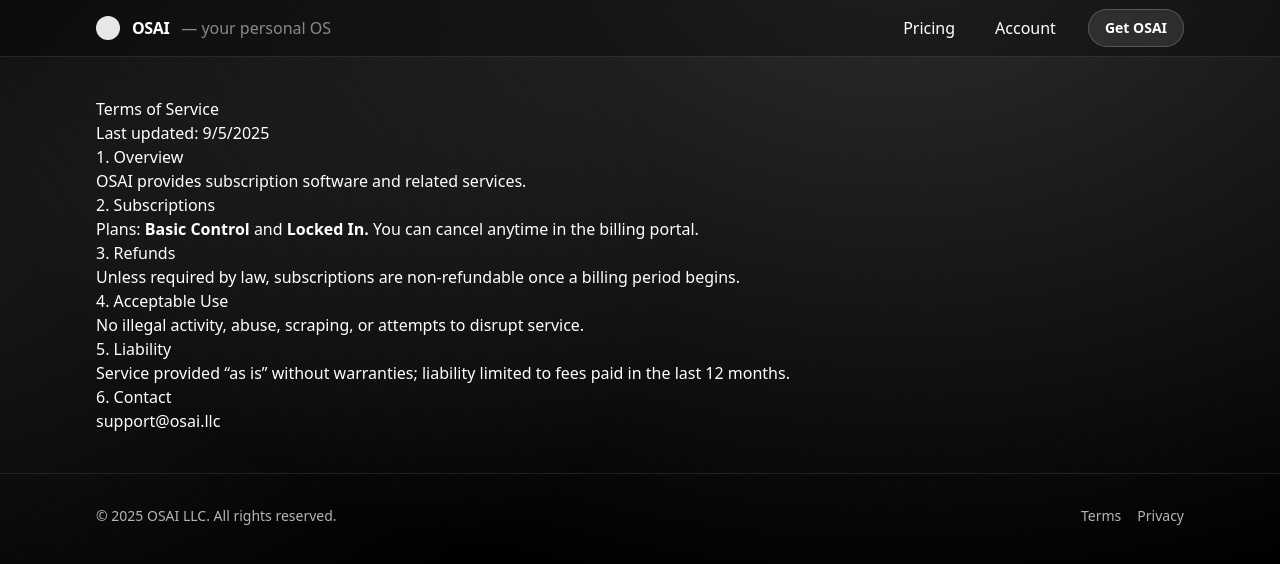
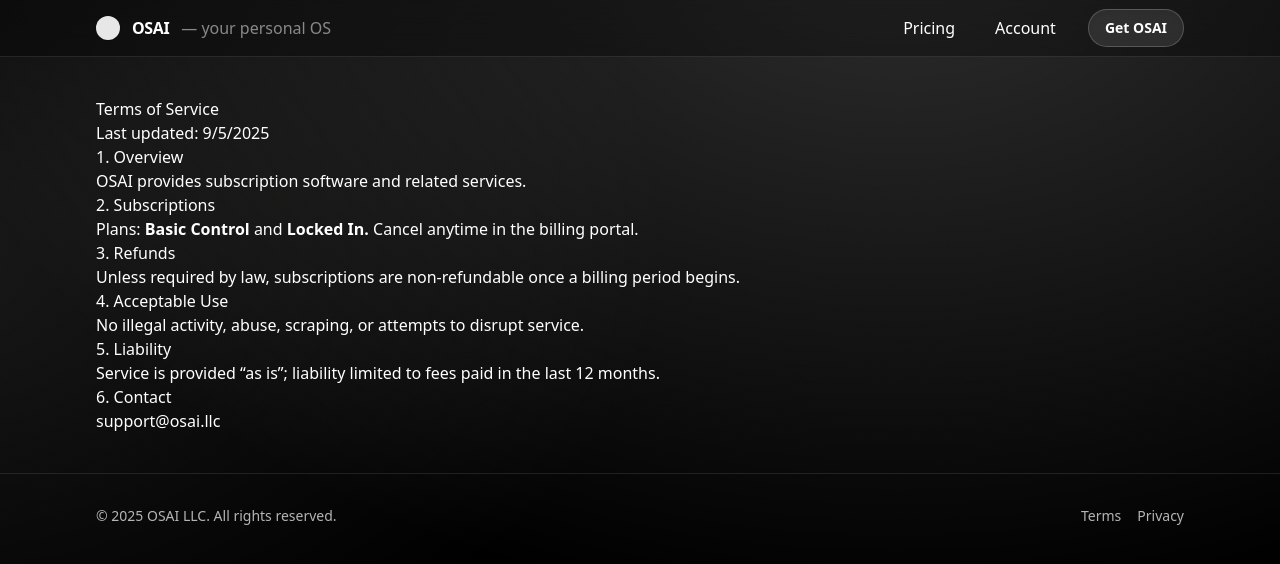
Before and after one commit to MasonIllies/OSAI, a Next.js app in the folder osai-mvp/: page /legal/terms in a window 1280 px wide. Shown: the top 564 px of the page. Built offline with nearby package versions, Linux system fonts and the light colour scheme.

Commit message:
Update page.tsx

```diff
--- a/osai-mvp/app/legal/terms/page.tsx
+++ b/osai-mvp/app/legal/terms/page.tsx
@@ -6,13 +6,13 @@
       <h2>1. Overview</h2>
       <p>OSAI provides subscription software and related services.</p>
       <h2>2. Subscriptions</h2>
-      <p>Plans: <strong>Basic Control</strong> and <strong>Locked In.</strong> You can cancel anytime in the billing portal.</p>
+      <p>Plans: <strong>Basic Control</strong> and <strong>Locked In.</strong> Cancel anytime in the billing portal.</p>
       <h2>3. Refunds</h2>
       <p>Unless required by law, subscriptions are non-refundable once a billing period begins.</p>
       <h2>4. Acceptable Use</h2>
       <p>No illegal activity, abuse, scraping, or attempts to disrupt service.</p>
       <h2>5. Liability</h2>
-      <p>Service provided “as is” without warranties; liability limited to fees paid in the last 12 months.</p>
+      <p>Service is provided “as is”; liability limited to fees paid in the last 12 months.</p>
       <h2>6. Contact</h2>
       <p>support@osai.llc</p>
     </section>
```
